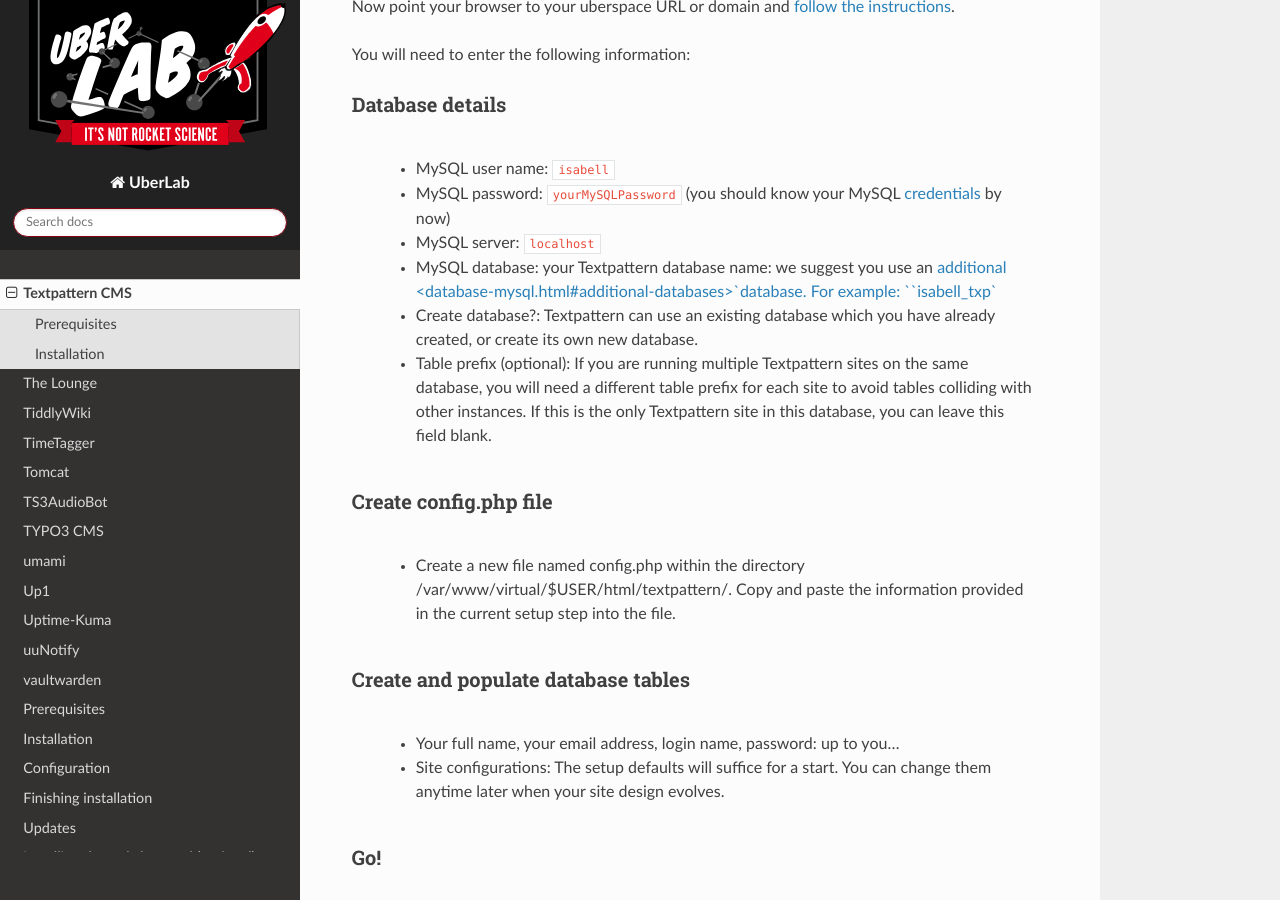
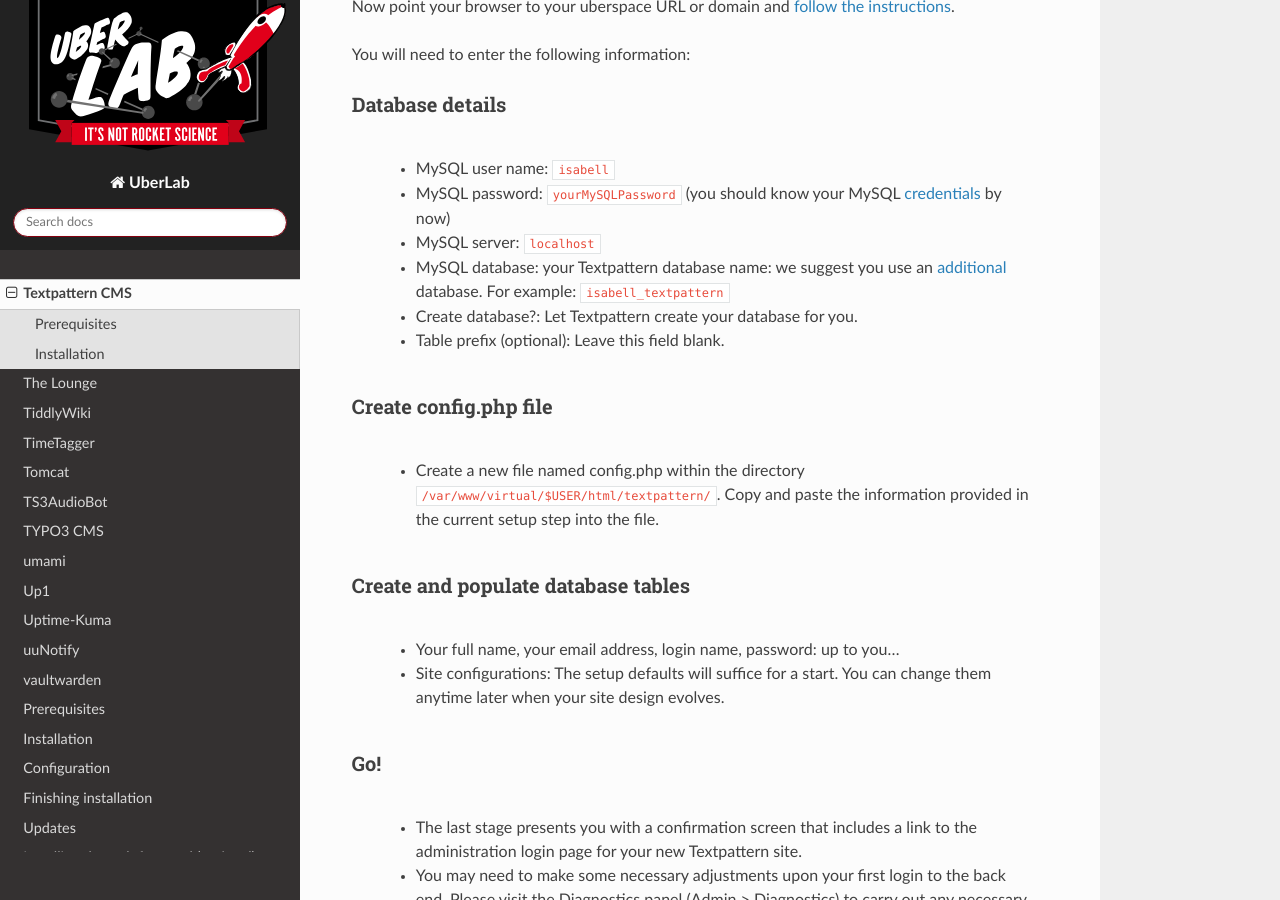
Before and after one commit to Uberspace/lab, a Sphinx documentation site: the page built from source/guide_textpattern.rst, in a window 1280 px wide and 900 px high, scrolled down 2503 px. Built offline with Sphinx 7.4.7 and the Read the Docs theme 2.0.0, drawn with Linux system fonts in a browser that asks for light colours; some of the changed text lies outside the part shown.

Commit message:
[textpattern] formatting

```diff
--- a/source/guide_textpattern.rst
+++ b/source/guide_textpattern.rst
@@ -50,7 +50,7 @@
 Installation
 ============
 
-``cd`` to your :manual:`document root <web-documentroot>` and remove ``html/nocontent.html`` and the now empty html folder:
+``cd`` to your :manual:`document root <web-documentroot>` and remove ``html/nocontent.html`` and the now empty ``html`` folder:
 
 ::
 
@@ -84,14 +84,14 @@
   * MySQL user name: ``isabell``
   * MySQL password: ``yourMySQLPassword`` (you should know your MySQL :manual_anchor:`credentials <database-mysql.html#login-credentials>` by now)
   * MySQL server: ``localhost``
-  * MySQL database: your Textpattern database name: we suggest you use an :manual_anchor:`additional <database-mysql.html#additional-databases>`database. For example: ``isabell_txp``
-  * Create database?: Textpattern can use an existing database which you have already created, or create its own new database.
-  * Table prefix (optional): If you are running multiple Textpattern sites on the same database, you will need a different table prefix for each site to avoid tables colliding with other instances. If this is the only Textpattern site in this database, you can leave this field blank.
+  * MySQL database: your Textpattern database name: we suggest you use an :manual_anchor:`additional <database-mysql.html#additional-databases>` database. For example: ``isabell_textpattern``
+  * Create database?: Let Textpattern create your database for you.
+  * Table prefix (optional): Leave this field blank.
 
 Create config.php file
 ----------------------
 
-  * Create a new file named config.php within the directory /var/www/virtual/$USER/html/textpattern/. Copy and paste the information provided in the current setup step into the file.
+  * Create a new file named config.php within the directory ``/var/www/virtual/$USER/html/textpattern/``. Copy and paste the information provided in the current setup step into the file.
 
 Create and populate database tables
 -----------------------------------
```
